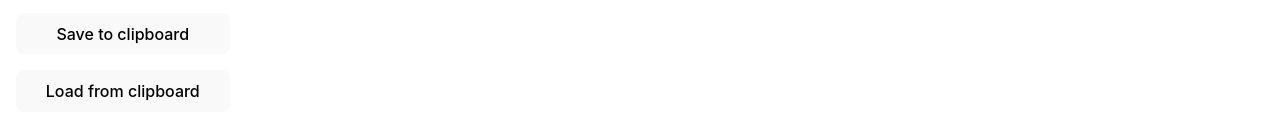
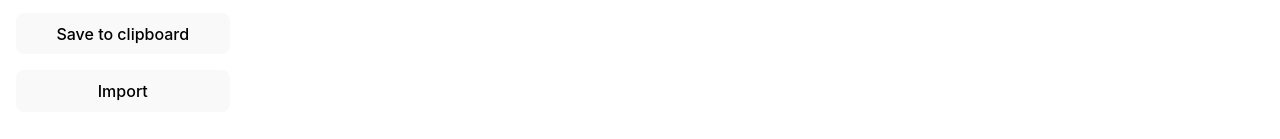
Before and after one commit to Dazza314/square-maker, a React (Vite) app: page / in a window 1280 px wide. Shown: the part 323-462 px from the top of the page. Built offline with nearby package versions, Linux system fonts and the light colour scheme.

Commit message:
Changed load from clipboard to use dialog

```diff
--- /dev/null
+++ b/src/components/Dialog/Dialog.tsx
@@ -0,0 +1,23 @@
+import { forwardRef, PropsWithChildren } from "react"
+
+
+export const Dialog = forwardRef<HTMLDialogElement, PropsWithChildren>(function Dialog({ children }, ref) {
+    return <dialog ref={ref}>{children}</dialog>
+})
+
+
+function useDialog(ref: HTMLDialogElement | null): [open: () => void, close: () => void] {
+
+    function open() {
+        ref?.showModal()
+    }
+
+    function close() {
+        ref?.close()
+    }
+
+    return [open, close]
+}
+
+
+export default useDialog
--- /dev/null
+++ b/src/components/Navbar/LoadFromClipboardButton.css
@@ -0,0 +1,7 @@
+.load-dialog-container {
+    height: 70dvh;
+    width: 30dvw;
+    display: grid;
+    grid-template-rows: auto 1fr auto;
+    gap: 1em;
+}
--- a/src/components/Navbar/LoadFromClipboardButton.tsx
+++ b/src/components/Navbar/LoadFromClipboardButton.tsx
@@ -1,27 +1,54 @@
-import { useContext, useState } from "react"
+import { useContext, useRef, useState } from "react"
 import { SquareContext } from "../../contexts/squareContext"
+import useDialog, { Dialog } from "../Dialog/Dialog"
 import { isSquareData } from "../square/squareUtils"
+import "./LoadFromClipboardButton.css"
 
 function LoadFromClipboardButton() {
     const { setSquareData } = useContext(SquareContext)
-    const [label, setLabel] = useState("Load from clipboard")
+    const [label, setLabel] = useState("Import")
 
-    function onClick() {
-        navigator.clipboard.readText()
-            .then(text => {
-                const squareData = JSON.parse(text)
-                if (isSquareData(squareData)) {
-                    setSquareData(squareData)
-                }
-            })
-            .catch(() => {
-                setLabel("Invalid data")
+    const [text, setText] = useState("")
+    const dialogRef = useRef<HTMLDialogElement>(null)
+    const [open, close] = useDialog(dialogRef.current)
+
+    function onClick2() {
+        open()
+    }
+
+    function onLoad() {
+        try {
+            const squareData = JSON.parse(text)
+            if (isSquareData(squareData)) {
+                setSquareData(squareData)
+                setLabel("Data loaded")
                 setTimeout(() => {
-                    setLabel("Load from clipboard")
+                    setLabel("Import")
                 }, 3000);
-            })
+            } else {
+                throw new Error()
+            }
+        } catch (e) {
+            setLabel("Invalid data")
+            setTimeout(() => {
+                setLabel("Import")
+            }, 3000);
+        } finally {
+            setText("")
+            close();
+        }
     }
-    return <button onClick={onClick}>{label}</button>
+
+    return <>
+        <Dialog ref={dialogRef} >
+            <div className="load-dialog-container">
+                <div>Paste here:</div>
+                <textarea value={text} onChange={e => setText(e.target.value)} />
+                <button onClick={onLoad} disabled={!text}>Load</button>
+            </div>
+        </Dialog>
+        <button onClick={onClick2}>{label}</button>
+    </>
 }
 
 export default LoadFromClipboardButton
--- a/src/index.css
+++ b/src/index.css
@@ -13,6 +13,11 @@
   text-rendering: optimizeLegibility;
   -webkit-font-smoothing: antialiased;
   -moz-osx-font-smoothing: grayscale;
+}
+
+dialog {
+  background-color: #242424;
+  ;
 }
 
 a {
```
